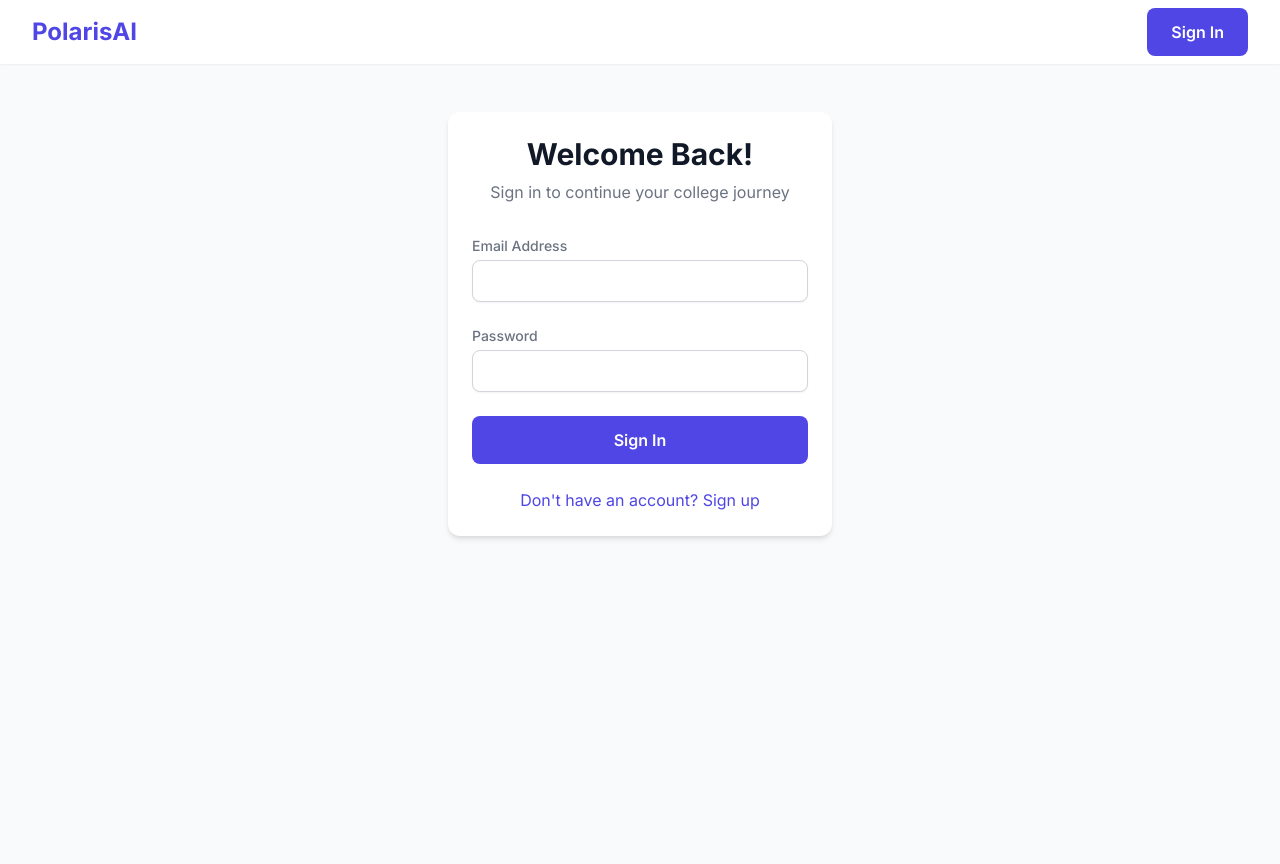
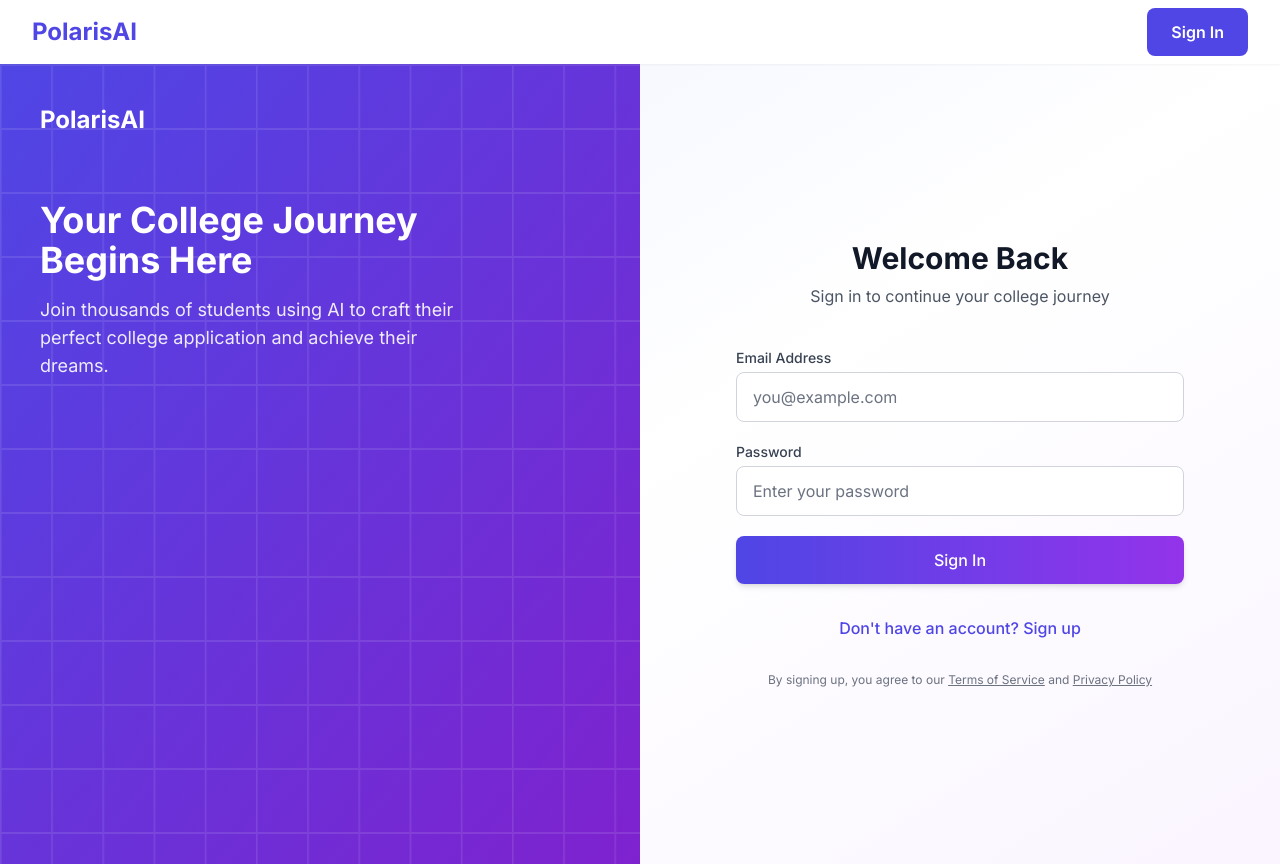
Before and after one commit to ridhimamorampudi/Polaris, a Next.js app: page /auth in a window 1280 px wide. Built offline with nearby package versions, Linux system fonts and the light colour scheme; no server answers.

Commit message:
Finished landing page and UIs

```diff
--- a/app/auth/page.tsx
+++ b/app/auth/page.tsx
@@ -5,6 +5,8 @@ import { motion } from 'framer-motion'
 import toast from 'react-hot-toast'
 import { signIn } from 'next-auth/react'
 import { useRouter } from 'next/navigation'
+import Image from 'next/image'
+import Link from 'next/link'
 
 export default function Auth() {
   const router = useRouter()
@@ -76,28 +78,51 @@ export default function Auth() {
   }
 
   return (
-    <div className="min-h-screen bg-background py-12">
-      <div className="max-w-md mx-auto px-4 sm:px-6 lg:px-8">
+    <div className="min-h-screen bg-gradient-to-br from-indigo-50 via-white to-purple-50 flex flex-col md:flex-row">
+      {/* Left Content - Illustration and Info */}
+      <div className="hidden md:flex md:w-1/2 bg-gradient-to-br from-indigo-600 to-purple-700 text-white p-10 flex-col justify-between relative overflow-hidden">
+        <div className="absolute inset-0 opacity-10">
+          <svg className="w-full h-full" viewBox="0 0 100 100" preserveAspectRatio="none">
+            <defs>
+              <pattern id="grid" width="8" height="8" patternUnits="userSpaceOnUse">
+                <path d="M 8 0 L 0 0 0 8" fill="none" stroke="white" strokeWidth="0.5" />
+              </pattern>
+            </defs>
+            <rect width="100" height="100" fill="url(#grid)" />
+          </svg>
+        </div>
+
+        <div className="relative z-10">
+          <Link href="/" className="text-2xl font-bold">PolarisAI</Link>
+          <h2 className="text-3xl md:text-4xl font-bold mt-16 mb-4">Your College Journey<br />Begins Here</h2>
+          <p className="text-lg opacity-90 max-w-md">
+            Join thousands of students using AI to craft their perfect college application and achieve their dreams.
+          </p>
+        </div>
+      </div>
+
+      {/* Right Content - Auth Form */}
+      <div className="w-full md:w-1/2 flex items-center justify-center p-6 md:p-16">
         <motion.div
           initial={{ opacity: 0, y: 20 }}
           animate={{ opacity: 1, y: 0 }}
-          className="card"
+          className="w-full max-w-md"
         >
-          <div className="text-center mb-8">
-            <h1 className="text-3xl font-bold text-text-primary">
-              {isLogin ? 'Welcome Back!' : 'Create Account'}
+          <div className="text-center mb-10">
+            <h1 className="text-3xl font-bold text-gray-900 mb-2">
+              {isLogin ? 'Welcome Back' : 'Create Your Account'}
             </h1>
-            <p className="mt-2 text-text-secondary">
+            <p className="text-gray-600">
               {isLogin
                 ? 'Sign in to continue your college journey'
                 : 'Start planning your college journey today'}
             </p>
           </div>
 
-          <form onSubmit={handleSubmit} className="space-y-6">
+          <form onSubmit={handleSubmit} className="space-y-5">
             {!isLogin && (
               <div>
-                <label htmlFor="name" className="block text-sm font-medium text-text-secondary">
+                <label htmlFor="name" className="block text-sm font-medium text-gray-700 mb-1">
                   Full Name
                 </label>
                 <input
@@ -105,7 +130,8 @@ export default function Auth() {
                   id="name"
                   value={name}
                   onChange={(e) => setName(e.target.value)}
-                  className="input-field mt-1"
+                  className="w-full px-4 py-3 rounded-lg border border-gray-300 focus:ring-2 focus:ring-indigo-500 focus:border-indigo-500 transition-all"
+                  placeholder="John Doe"
                   required
                   disabled={isLoading}
                 />
@@ -113,7 +139,7 @@ export default function Auth() {
             )}
 
             <div>
-              <label htmlFor="email" className="block text-sm font-medium text-text-secondary">
+              <label htmlFor="email" className="block text-sm font-medium text-gray-700 mb-1">
                 Email Address
               </label>
               <input
@@ -121,22 +147,26 @@ export default function Auth() {
                 id="email"
                 value={email}
                 onChange={(e) => setEmail(e.target.value)}
-                className="input-field mt-1"
+                className="w-full px-4 py-3 rounded-lg border border-gray-300 focus:ring-2 focus:ring-indigo-500 focus:border-indigo-500 transition-all"
+                placeholder="you@example.com"
                 required
                 disabled={isLoading}
               />
             </div>
 
             <div>
-              <label htmlFor="password" className="block text-sm font-medium text-text-secondary">
-                Password
-              </label>
+              <div className="flex items-center justify-between mb-1">
+                <label htmlFor="password" className="block text-sm font-medium text-gray-700">
+                  Password
+                </label>
+              </div>
               <input
                 type="password"
                 id="password"
                 value={password}
                 onChange={(e) => setPassword(e.target.value)}
-                className="input-field mt-1"
+                className="w-full px-4 py-3 rounded-lg border border-gray-300 focus:ring-2 focus:ring-indigo-500 focus:border-indigo-500 transition-all"
+                placeholder={isLogin ? "Enter your password" : "Create a strong password"}
                 required
                 disabled={isLoading}
               />
@@ -144,7 +174,7 @@ export default function Auth() {
 
             <button
               type="submit"
-              className="btn-primary w-full"
+              className="w-full py-3 px-4 rounded-lg bg-gradient-to-r from-indigo-600 to-purple-600 text-white font-medium shadow-md hover:shadow-lg transition-all duration-200 focus:ring-4 focus:ring-indigo-200"
               disabled={isLoading}
             >
               {isLoading ? (
@@ -161,10 +191,10 @@ export default function Auth() {
             </button>
           </form>
 
-          <div className="mt-6 text-center">
+          <div className="mt-8 text-center">
             <button
               onClick={() => setIsLogin(!isLogin)}
-              className="text-primary hover:text-primary-dark transition-colors"
+              className="text-indigo-600 hover:text-indigo-800 font-medium transition-colors"
               disabled={isLoading}
             >
               {isLogin
@@ -172,6 +202,10 @@ export default function Auth() {
                 : 'Already have an account? Sign in'}
             </button>
           </div>
+
+          <p className="mt-8 text-center text-xs text-gray-500">
+            By signing up, you agree to our <a href="#" className="underline hover:text-indigo-600">Terms of Service</a> and <a href="#" className="underline hover:text-indigo-600">Privacy Policy</a>
+          </p>
         </motion.div>
       </div>
     </div>
```
